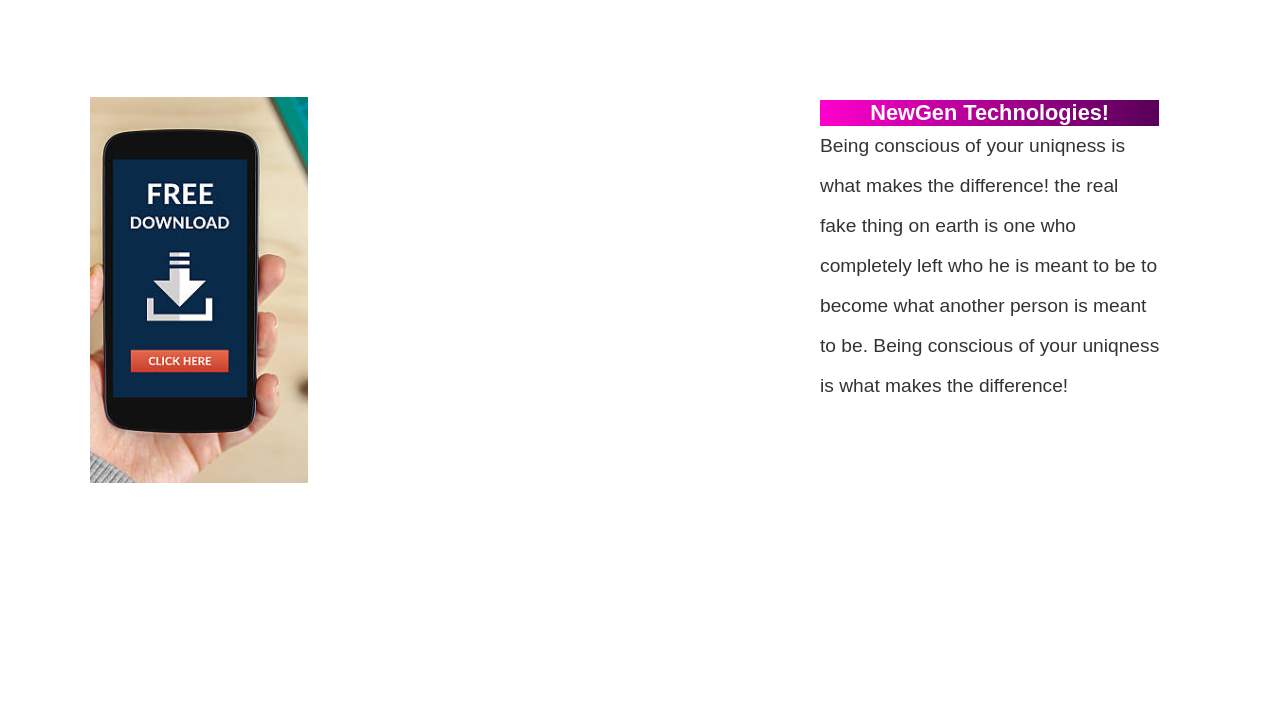
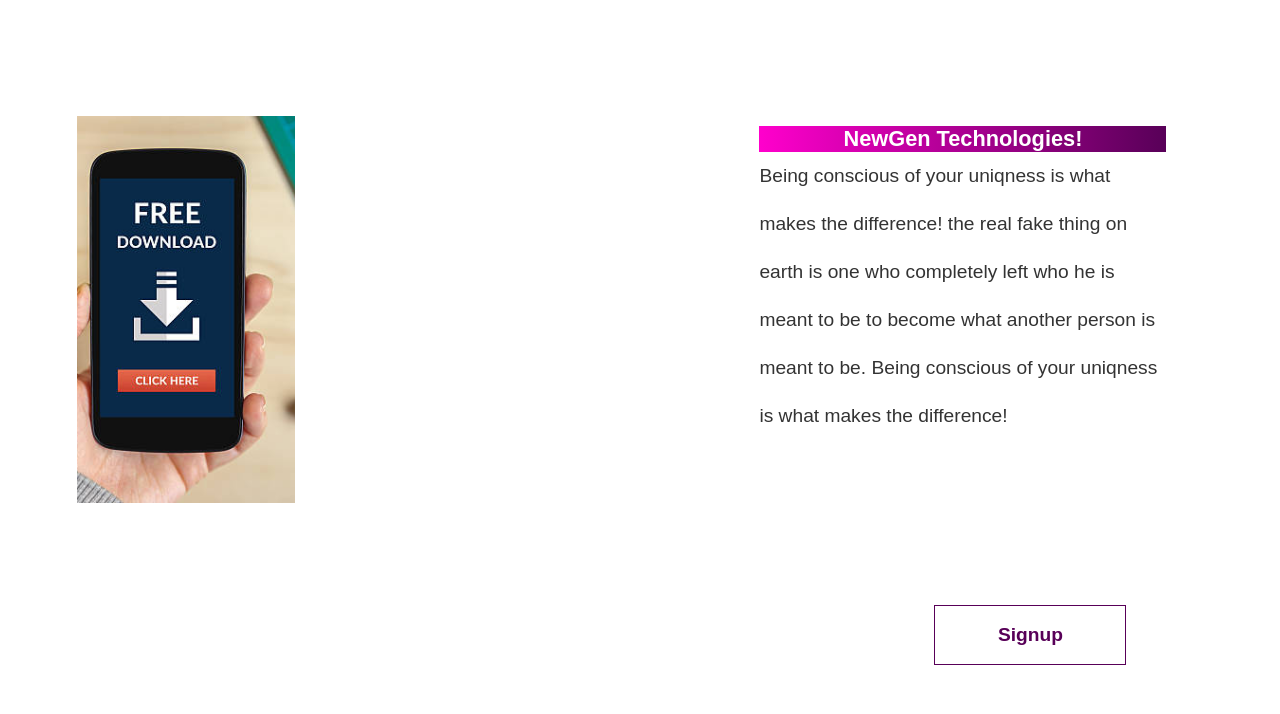
Before and after one commit to john2love/johnny, a plain HTML site: page index.html in a window 1280 px wide. Shown: the part 86-800 px from the top of the page. Drawn offline with Linux system fonts and the light colour scheme.

Commit message:
I added button to rout to form.html

```diff
--- a/index.html
+++ b/index.html
@@ -52,6 +52,7 @@
 
             </p>
         </div>
+        <button id="clickin">Signup</button>
 
     </section>
 
--- a/index.js
+++ b/index.js
@@ -54,3 +54,8 @@ if(score < 49 ){
     }
 
     document.getElementById('bar-cont').innerHTML = displayIcon(20, 'blue');
+
+    let handle = document.getElementById('clickin');
+    handle.onclick = ()=>{
+        globalThis.location = "form.html";
+    }
--- a/style.css
+++ b/style.css
@@ -1,5 +1,5 @@
 
-*{margin: 0; padding: 0;box-sizing: border-box;}
+*{margin: 0; padding: 0;box-sizing: border-box; font-size: clamp(6px, 1.5vw, 1.5rem);}
 
 body{text-align: center; width: 100vw; height: 100dvh; font-family: arial, sans-serif; display: flex; flex-direction: column; background-color: white;}
 
@@ -9,7 +9,10 @@ body .header{width: 100%; height: 6em;  display: flex; justify-content: space-ar
 
 ul li{list-style-type: none;}
 
-body .first{ width: 100%; height: 70dvh; margin: 0 auto; display: flex; align-items: center; justify-content: space-around; padding: clamp(12px, 4vw, 24px);}
+body .first{ position: relative; width: 100%; height: 70dvh; margin: 0 auto; display: flex; align-items: center;
+  justify-content: space-around; padding: clamp(12px, 4vw, 24px);
+
+}
 
 .first .para{ width: clamp(150px, 40vw, 25rem);  height: clamp(200px, 55vh, 500px); color: #333; padding: min(1.9rem, 6%);}
 
@@ -25,6 +28,12 @@ body .first{ width: 100%; height: 70dvh; margin: 0 auto; display: flex; align-it
 
 a:hover{-webkit-text-fill-color: red;transition: all 3s ease-in-out;}
 
+#clickin{
+  position: absolute; top: 30em; right: 8em; padding: clamp(10px, 1.4vw, 1rem);
+  width: 10em; font-weight: bold; background: none; outline: none; border: 1px solid, rgb(88, 0, 88);
+  color: rgb(88, 0, 88);
+}
+
 @keyframes blink {
   0%, 100% {
     opacity: 1;
```
